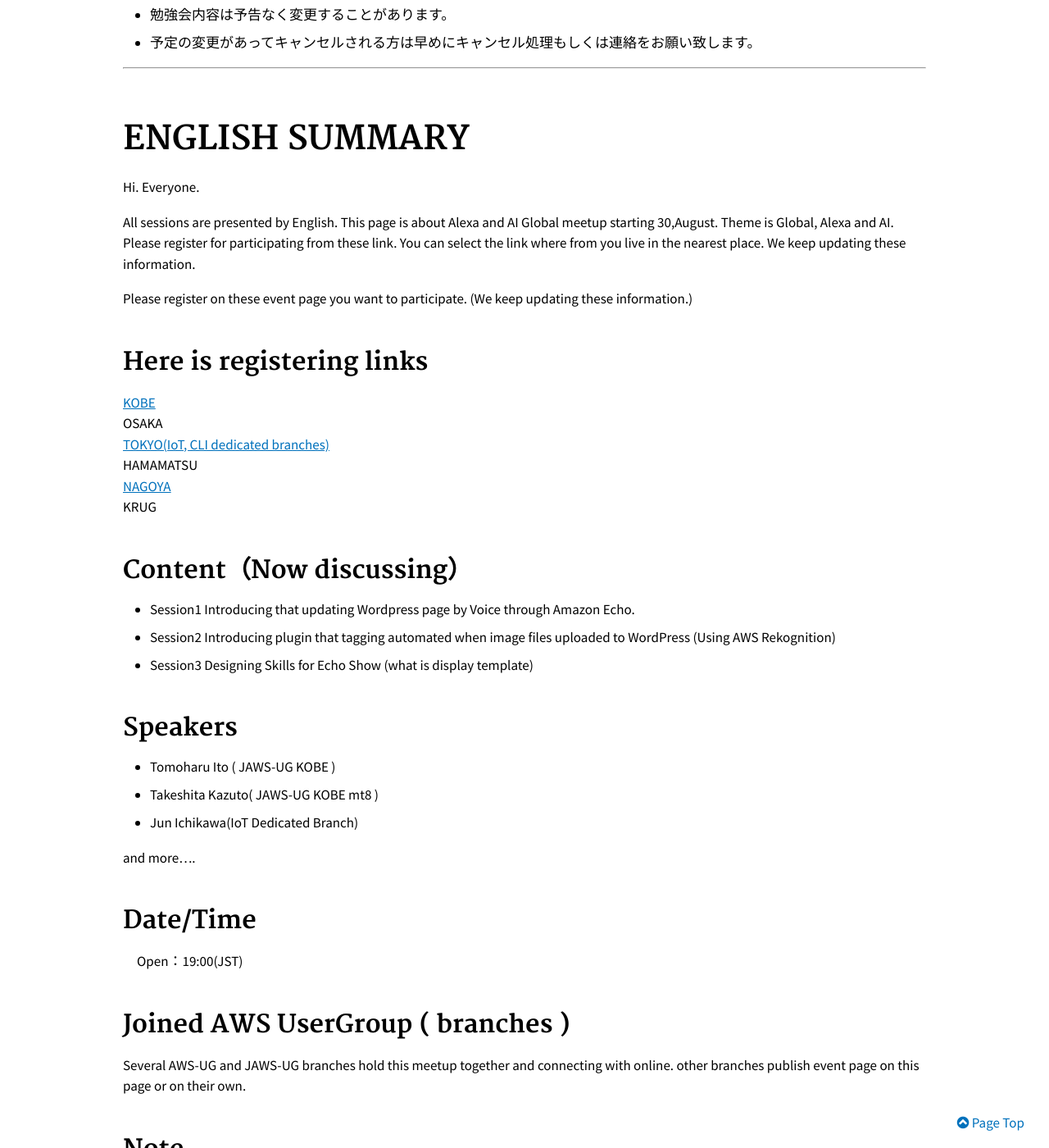
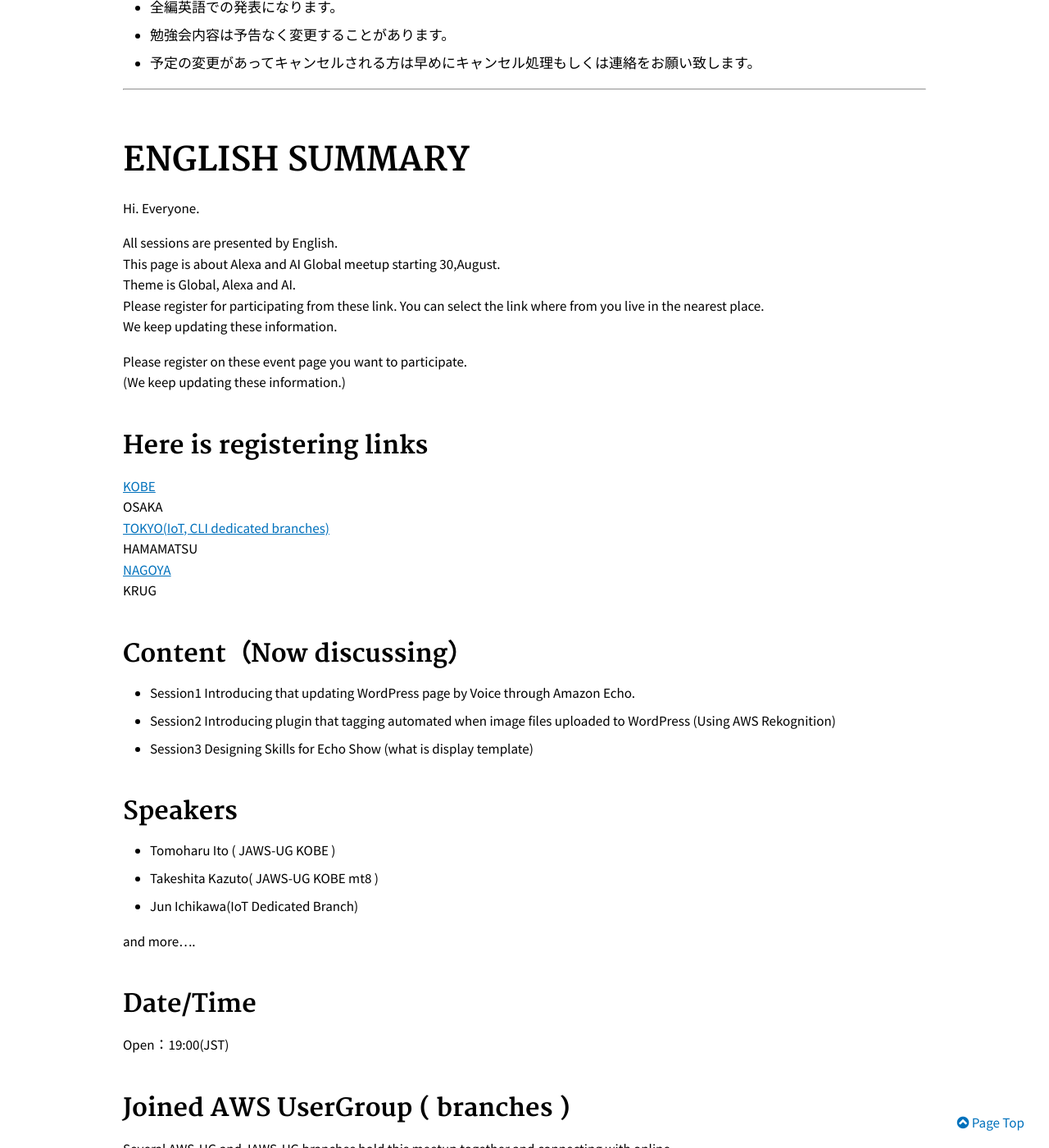
Before and after one commit to jaws-ug/jaws-ug.jp, a Jekyll site: the page built from lp/alexa_global_meetup.md, in a window 1280 px wide and 1400 px high, scrolled down 1639 px. Shown: the whole window at 82% size. Built offline with Jekyll 4.4.1, drawn with Linux system fonts in a browser that asks for light colours; nearby versions of some CDN libraries; some of the changed text lies outside the part shown.

Commit message:
Alexa and AI global meetup のドキュメント修正（校正）

```diff
--- a/lp/alexa_global_meetup.md
+++ b/lp/alexa_global_meetup.md
@@ -14,17 +15,16 @@
 内容は随時このページで更新します。
 
 ## 参加登録はこちら
-[神戸](https://jaws-ug-kobe.doorkeeper.jp/events/62902) <br/>
-大阪 <br/>
-[東京(IoT, CLI専門支部 共催)](https://jawsug-cli.doorkeeper.jp/events/63079) <br/>
-HAMAMATSU <br/>
-[NAGOYA](https://jawsug-nagoya.doorkeeper.jp/events/63652) <br/>
-KRUG <br/>
-
+[神戸](https://jaws-ug-kobe.doorkeeper.jp/events/62902)
+大阪
+[東京(IoT, CLI専門支部 共催)](https://jawsug-cli.doorkeeper.jp/events/63079)
+HAMAMATSU
+[NAGOYA](https://jawsug-nagoya.doorkeeper.jp/events/63652)
+KRUG
 
 ## 内容（変更になる場合があります）
-* セッション１   Wordpress with Alexa
-* セッション２   Wordpress Plugin with AWS Rekognition
+* セッション１   WordPress with Alexa
+* セッション２   WordPress Plugin with AWS Rekognition
 * セッション３   Designing Skills for Echo Show (what is display template)
 
 ## スピーカー
@@ -57,15 +57,15 @@
 (We keep updating these information.)
 
 ## Here is registering links
-[KOBE](https://jaws-ug-kobe.doorkeeper.jp/events/62902) <br/>
-OSAKA <br/>
-[TOKYO(IoT, CLI dedicated branches)](https://jawsug-cli.doorkeeper.jp/events/63079) <br/>
-HAMAMATSU <br/>
-[NAGOYA](https://jawsug-nagoya.doorkeeper.jp/events/63652) <br/>
-KRUG <br/>
+[KOBE](https://jaws-ug-kobe.doorkeeper.jp/events/62902)
+OSAKA
+[TOKYO(IoT, CLI dedicated branches)](https://jawsug-cli.doorkeeper.jp/events/63079)
+HAMAMATSU
+[NAGOYA](https://jawsug-nagoya.doorkeeper.jp/events/63652)
+KRUG
 
 ## Content（Now discussing）
-* Session1   Introducing that updating Wordpress page by Voice through Amazon Echo.
+* Session1   Introducing that updating WordPress page by Voice through Amazon Echo.
 * Session2   Introducing plugin that tagging automated when image files uploaded to WordPress
               (Using AWS Rekognition)
 * Session3   Designing Skills for Echo Show (what is display template)
@@ -79,7 +79,7 @@
 and more....
 
 ## Date/Time
-　Open：19:00(JST)
+  Open：19:00(JST)
 
 ## Joined AWS UserGroup ( branches )
 Several AWS-UG and JAWS-UG branches hold this meetup together and connecting with online.
```
Also changed, not shown: other parts of lp/alexa_global_meetup.md (+1 -0 lines).
